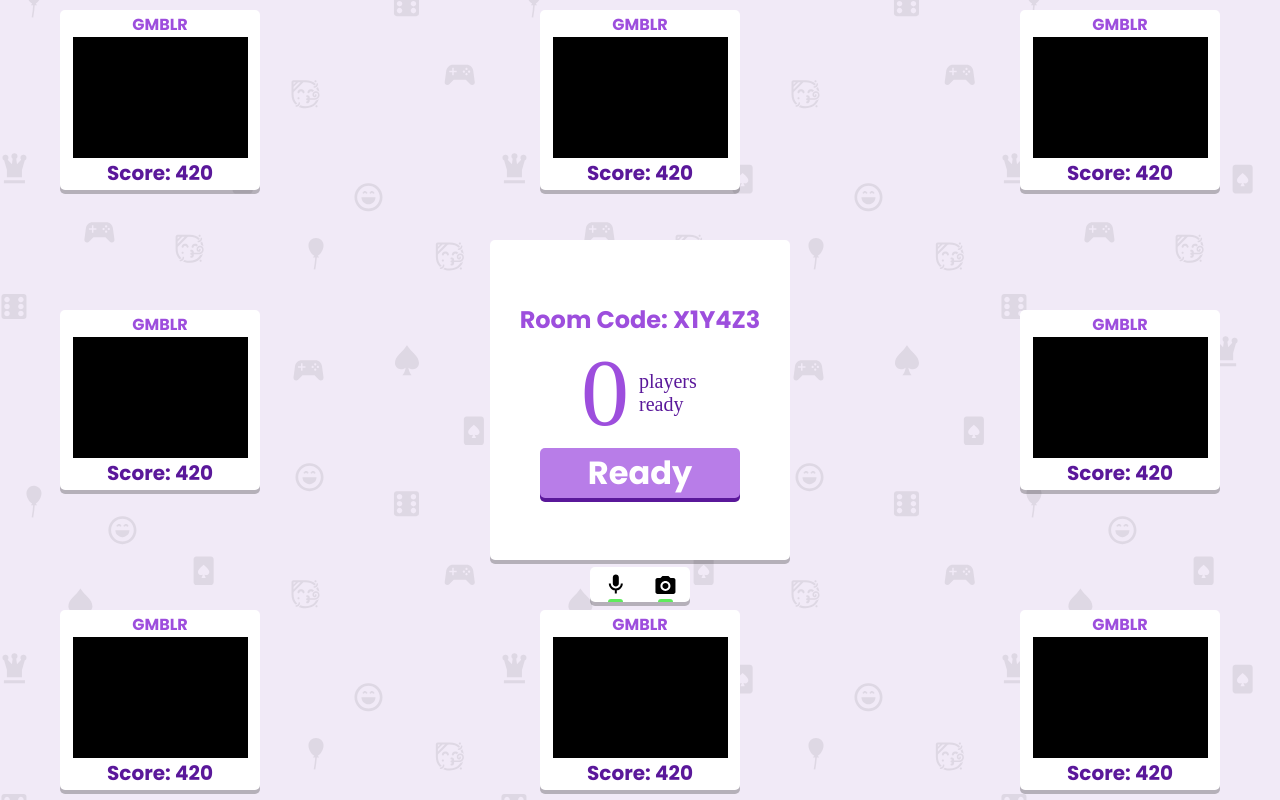
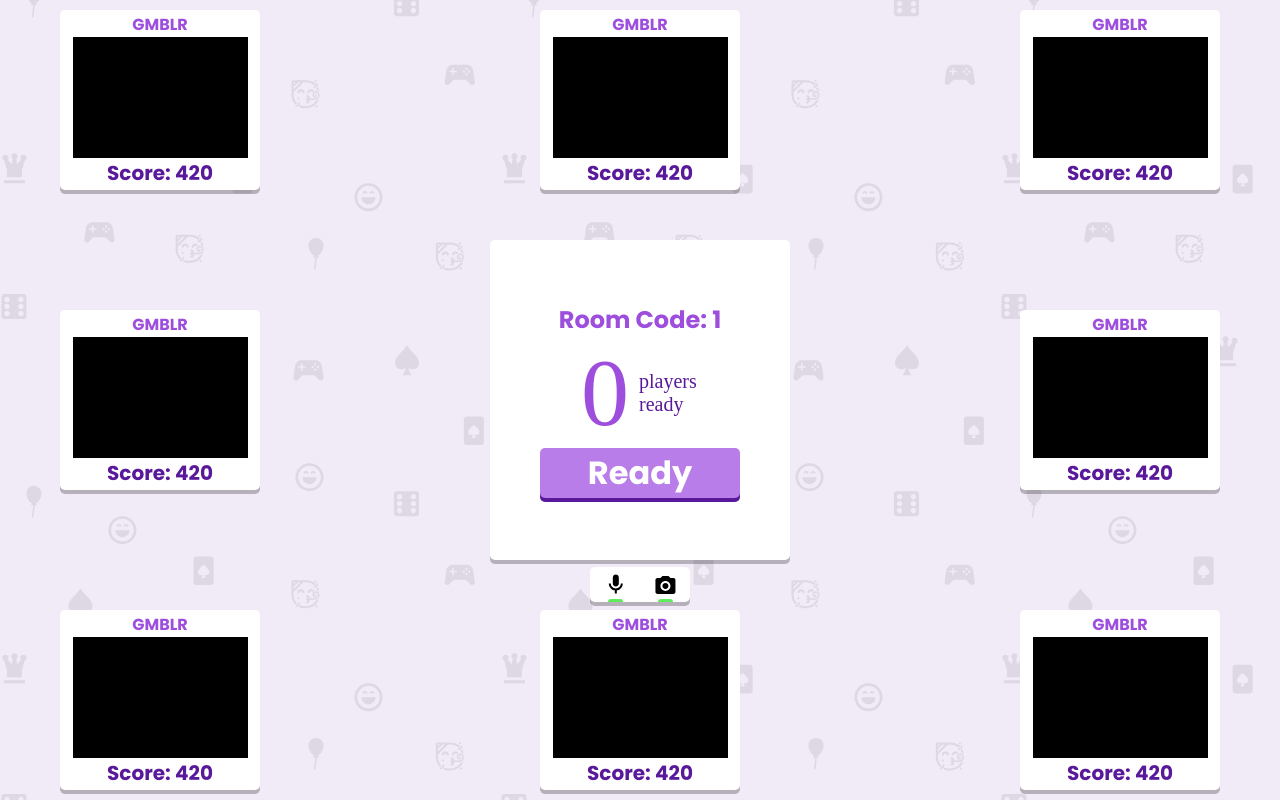
Before and after one commit to ProfVHS/PartyGames, a React (Vite) app in the folder client/: page /Lobby/1 in a window 1280 px wide. Built offline with nearby package versions, Linux system fonts and the light colour scheme; no server answers; a web font is replaced by a local one.

Commit message:
roomcode in lobby panel

```diff
--- a/client/src/components/Lobby.tsx
+++ b/client/src/components/Lobby.tsx
@@ -3,7 +3,7 @@ import "../styles/Lobby.scss";
 import ClickSound from "../assets/audio/click.mp3";
 
 interface LobbyProps {
-  roomCode: string;
+  roomCode: string | undefined;
 }
 
 function Lobby({ roomCode }: LobbyProps) {
--- a/client/src/pages/RoomPage.tsx
+++ b/client/src/pages/RoomPage.tsx
@@ -4,7 +4,23 @@ import Lobby from "../components/Lobby";
 
 import "../styles/Room.scss";
 
+import { useParams } from "react-router-dom";
+import { useLocation } from "react-router-dom";
+import { useEffect } from "react";
+import { io } from "socket.io-client";
+
 export default function RoomPage() {
+
+  const { roomCode } = useParams<{roomCode: string}>();
+  const location = useLocation();
+  const username = location.state?.username;
+
+  const socket = io("http://localhost:3000");
+
+  useEffect(() => {
+    socket.emit("join-room", roomCode, username);
+  },[])
+
   return (
     <>
       <div className="roomGrid">
@@ -18,7 +34,7 @@ export default function RoomPage() {
         <Camera username="GMBLR" score={420} />
         <Camera username="GMBLR" score={420} />
 
-        <Lobby roomCode="X1Y4Z3" />
+        <Lobby roomCode={roomCode?.toString()} />
       </div>
       <div className="gui">
         <AudioVideoControls />
```
